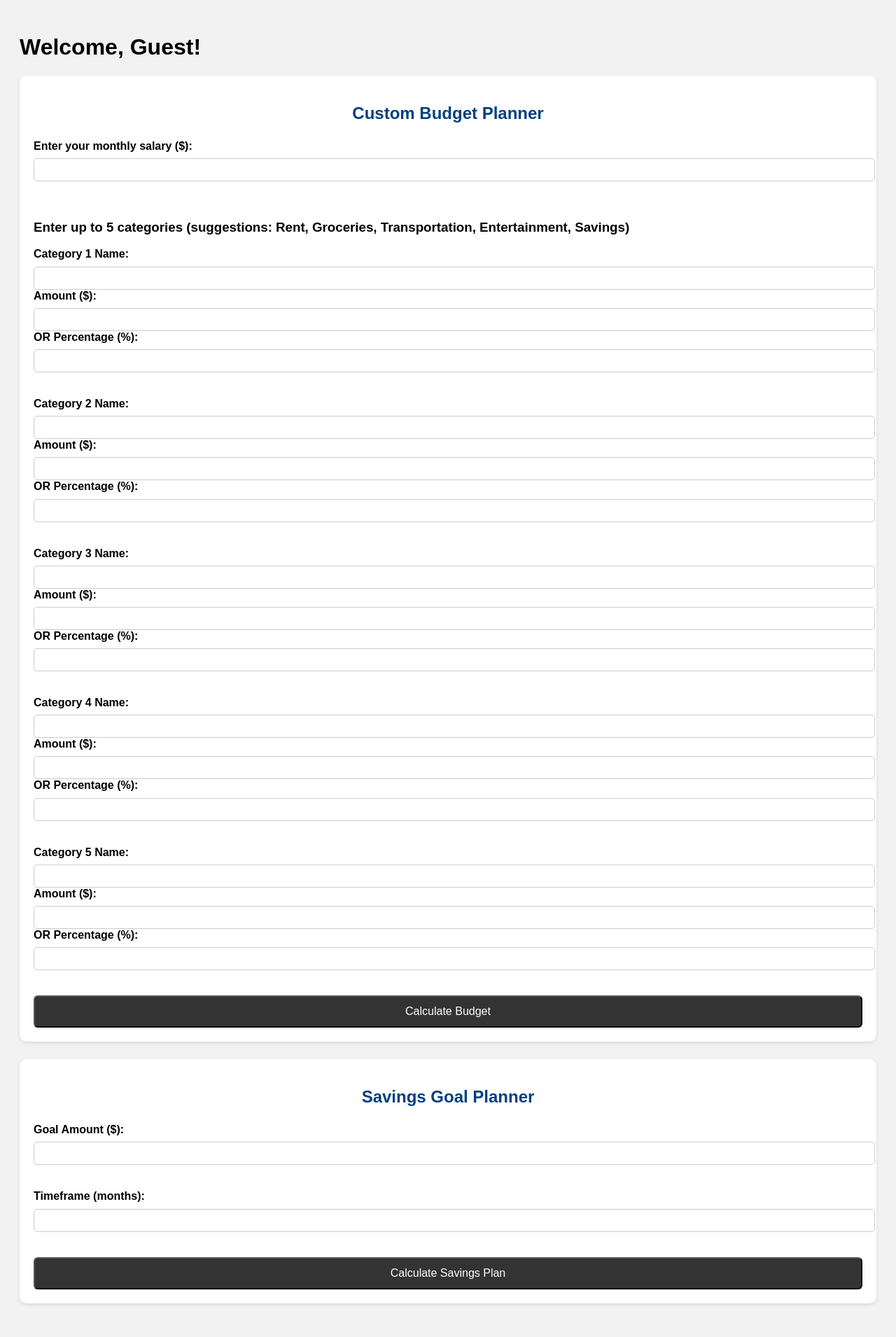
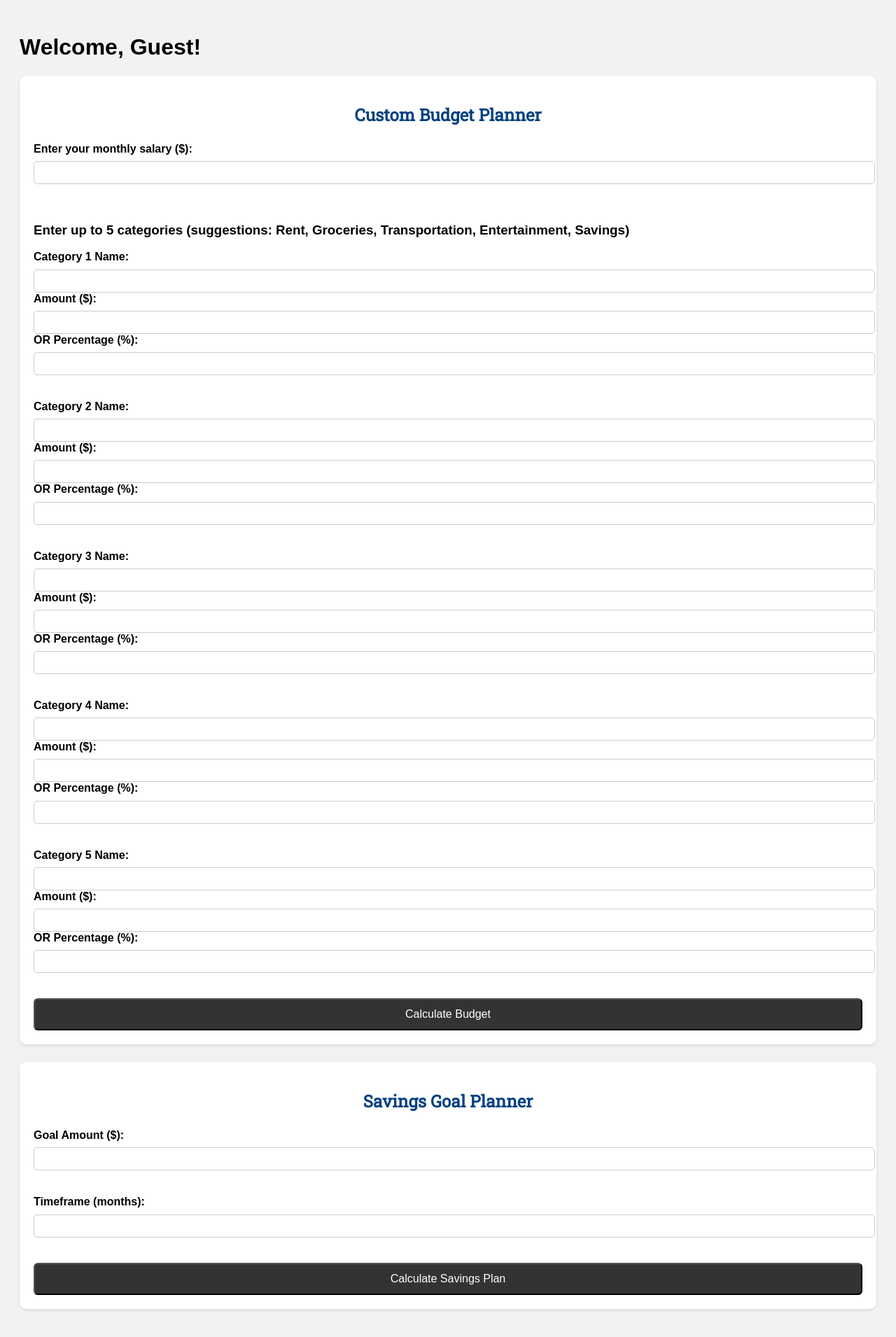
Before and after one commit to elgendyAli/FinalProject, a Flask app: page /dashboard in a window 1280 px wide. Shown: the top 1910 px of the page at 70% size. Before the commit the page ends 1866 px from the top, so only its background shows below. Run offline with Flask 3, Linux system fonts and the light colour scheme.

Commit message:
Font added

```diff
--- a/static/style.css
+++ b/static/style.css
@@ -30,6 +30,7 @@ h2 {
     text-align: center;
     margin-bottom: 1.5rem;
     color: #333;
+    font-family: "Roboto Slab";
 }
 
 label {
```
